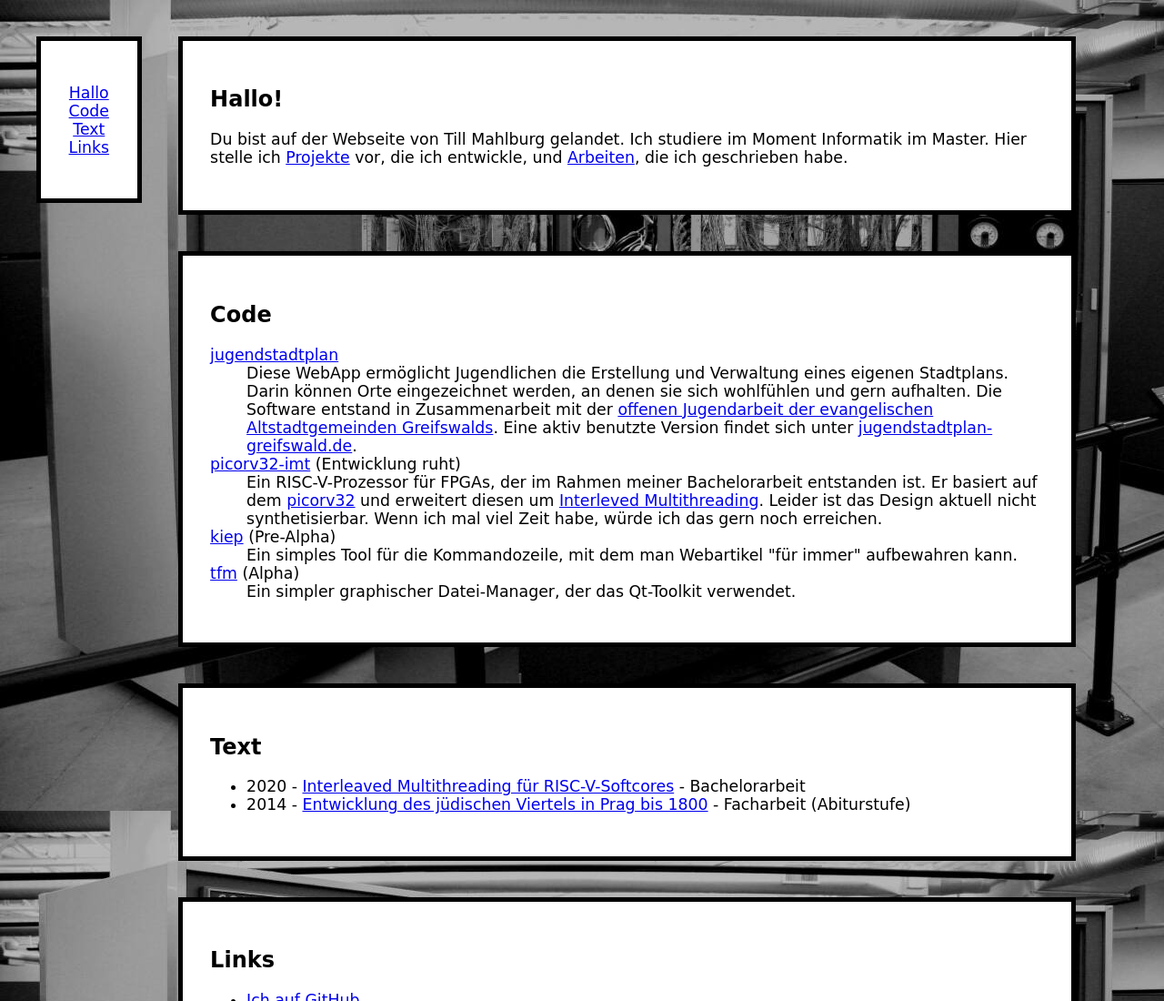
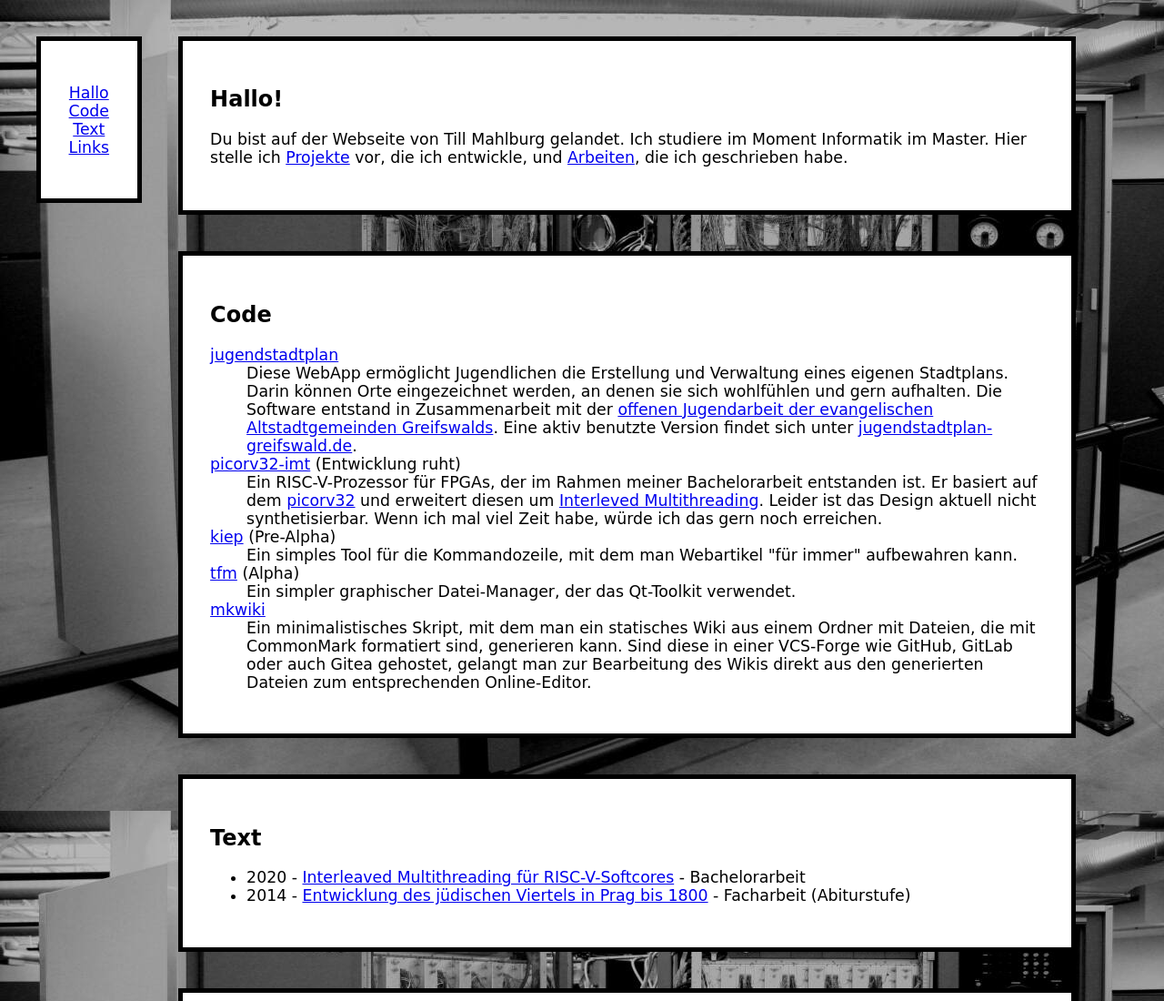
Before and after one commit to tmahlburg/tmahlburg.github.io, a plain HTML site: page index.html in a window 1280 px wide. Shown: the top 1100 px of the page at 91% size. Drawn offline with Linux system fonts and the light colour scheme.

Commit message:
add mkwiki

```diff
--- a/index.html
+++ b/index.html
@@ -71,6 +71,13 @@
 				<dt><a href="https://github.com/tmahlburg/tfm" target="_blank"
 				rel="noopener">tfm</a> (Alpha)</dt>
 				<dd>Ein simpler graphischer Datei-Manager, der das Qt-Toolkit verwendet.</dd>
+				<dt><a href="https://github.com/tmahlburg/mkwiki" target="_blank"
+				rel="noopener">mkwiki</a></dt>
+				<dd>Ein minimalistisches Skript, mit dem man ein statisches Wiki aus einem Ordner
+				mit Dateien, die mit CommonMark formatiert sind, generieren kann. Sind diese in
+				einer VCS-Forge wie GitHub, GitLab oder auch Gitea gehostet, gelangt man zur
+				Bearbeitung des Wikis direkt aus den generierten Dateien zum entsprechenden
+				Online-Editor.</dd>
 			</dl>
 		</article>
 		<article id="Text">
```
